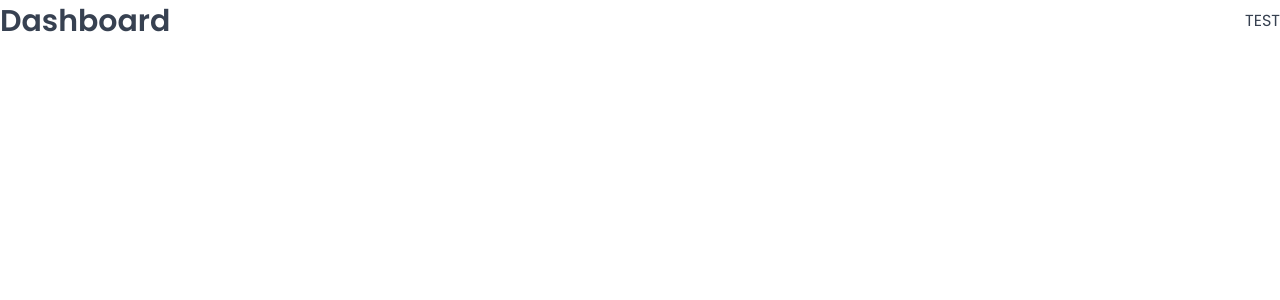
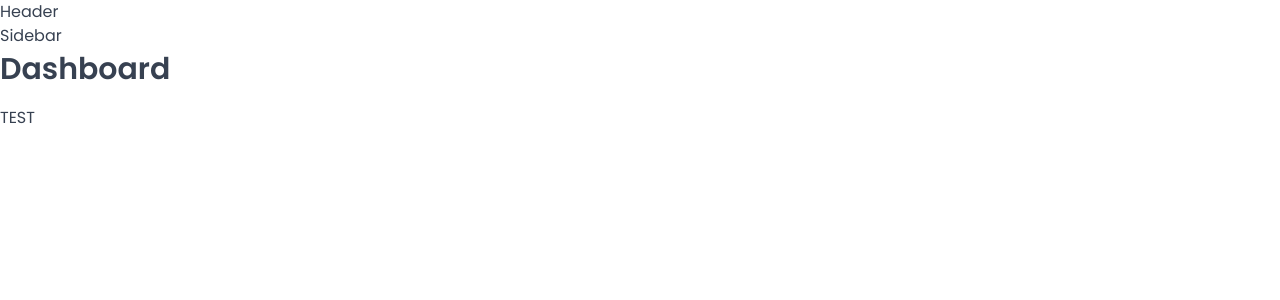
Before and after one commit to noorali180/The-Wild-Oasis-react, a React (Vite) app: page /dashboard in a window 1280 px wide. Shown: the top 300 px of the page. Built offline with nearby package versions, Linux system fonts and the light colour scheme; a web font is replaced by a local one.

Commit message:
setting up the app layout

```diff
--- a/src/App.jsx
+++ b/src/App.jsx
@@ -8,6 +8,7 @@
 import Account from "./pages/Account";
 import Login from "./pages/Login";
 import PageNotFound from "./pages/PageNotFound";
+import AppLayout from "./ui/AppLayout/AppLayout.jsx";
 
 function App() {
   return (
@@ -15,6 +16,7 @@
       <GlobalStyles />
       <BrowserRouter>
         <Routes>
+          <Route element={<AppLayout />}>
             <Route index element={<Navigate to="dashboard" replace />} />
             <Route path="dashboard" element={<Dashboard />} />
             <Route path="bookings" element={<Bookings />} />
@@ -24,6 +26,7 @@
             <Route path="account" element={<Account />} />
             <Route path="login" element={<Login />} />
             <Route path="*" element={<PageNotFound />} />
+          </Route>
         </Routes>
       </BrowserRouter>
     </>
--- a/src/pages/Dashboard.jsx
+++ b/src/pages/Dashboard.jsx
@@ -3,7 +3,7 @@
 
 function Dashboard() {
   return (
-    <Row>
+    <Row type="vertical">
       <Heading as="h1">Dashboard</Heading>
       <p>TEST</p>
     </Row>
--- /dev/null
+++ b/src/ui/AppLayout/AppLayout.jsx
@@ -0,0 +1,17 @@
+import { Outlet } from "react-router-dom";
+import Header from "../Header";
+import Sidebar from "../Sidebar";
+
+function AppLayout() {
+  return (
+    <div>
+      <Header />
+      <Sidebar />
+      <main>
+        <Outlet />
+      </main>
+    </div>
+  );
+}
+
+export default AppLayout;
--- /dev/null
+++ b/src/ui/Header.jsx
@@ -0,0 +1,5 @@
+function Header() {
+  return <header>Header</header>;
+}
+
+export default Header;
--- /dev/null
+++ b/src/ui/Sidebar.jsx
@@ -0,0 +1,5 @@
+function Sidebar() {
+  return <aside>Sidebar</aside>;
+}
+
+export default Sidebar;
```
Lines whose indentation alone changed are shown as unchanged.
